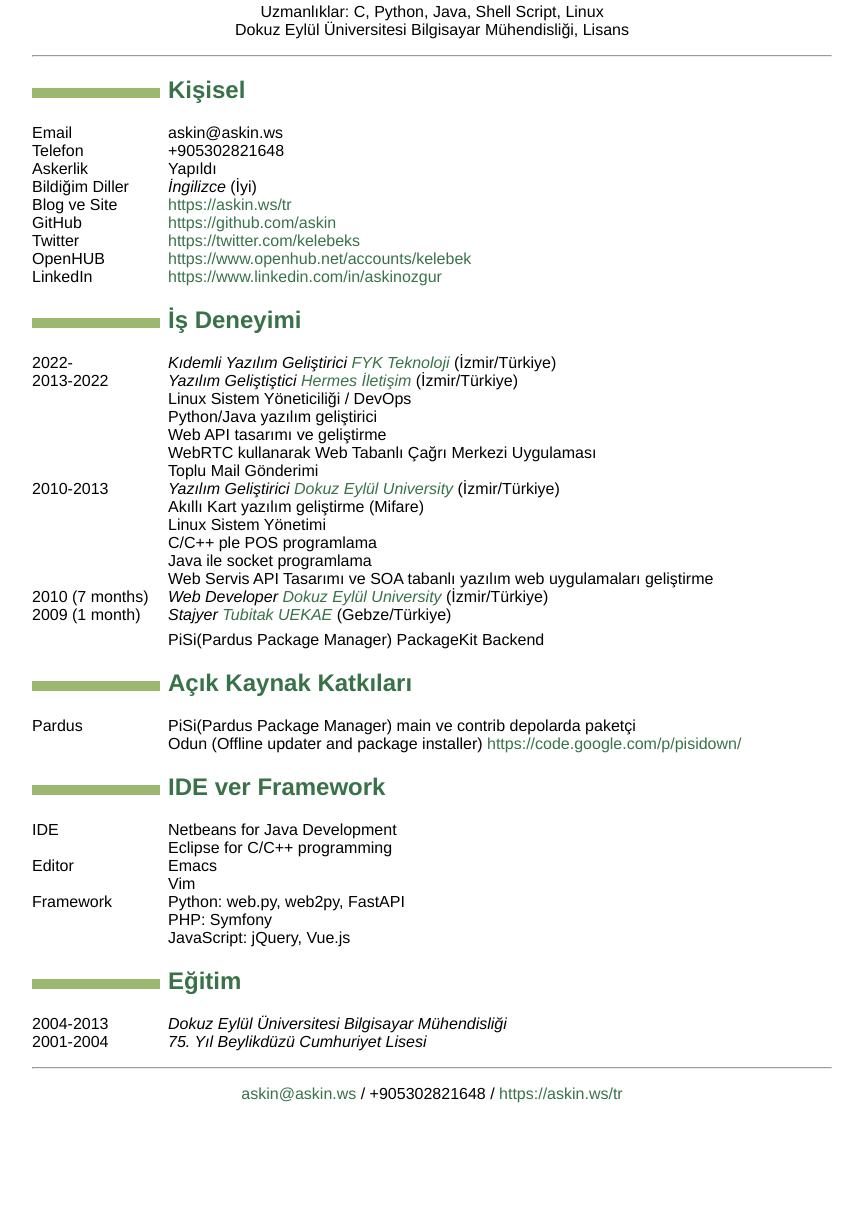
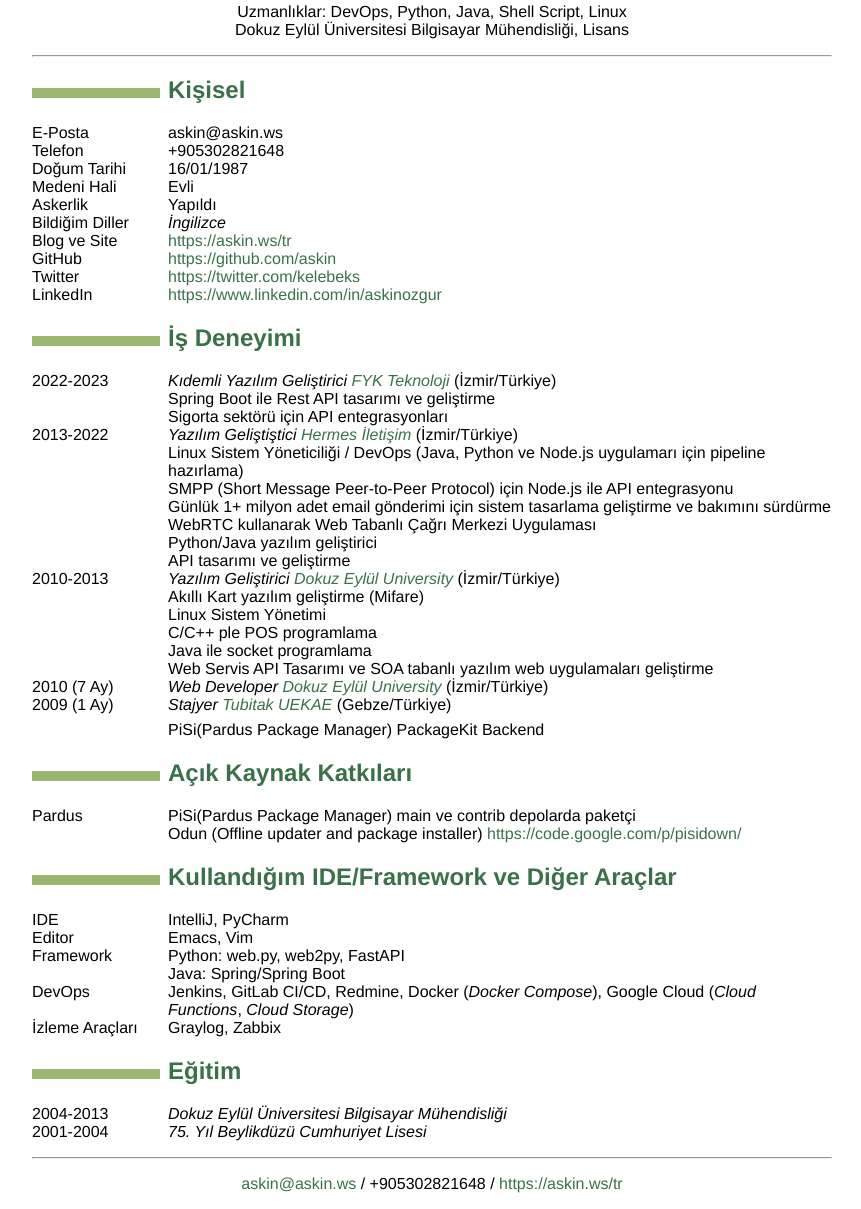
Before and after one commit to askin/resume, a plain HTML site: page index-tr.html in a window 1280 px wide. Shown: the part 122-1331 px from the top of the page, without its empty margins (208-1069 px from the left). Before the commit the page ends 1241 px from the top, so only its background shows below. Drawn offline with Linux system fonts and the light colour scheme.

Commit message:
Update resume

```diff
--- a/index-tr.html
+++ b/index-tr.html
@@ -5,11 +5,13 @@
   <meta name="generator" content="pandoc" />
   <meta name="viewport" content="width=device-width, initial-scale=1.0, user-scalable=yes" />
   <title>Aşkın Özgür</title>
-  <style type="text/css">
-      code{white-space: pre-wrap;}
-      span.smallcaps{font-variant: small-caps;}
-      span.underline{text-decoration: underline;}
-      div.column{display: inline-block; vertical-align: top; width: 50%;}
+  <style>
+    code{white-space: pre-wrap;}
+    span.smallcaps{font-variant: small-caps;}
+    span.underline{text-decoration: underline;}
+    div.column{display: inline-block; vertical-align: top; width: 50%;}
+    div.hanging-indent{margin-left: 1.5em; text-indent: -1.5em;}
+    ul.task-list{list-style: none;}
   </style>
   <link rel="stylesheet" href="style.css" />
 </head>
@@ -19,23 +21,29 @@
 </header>
 <hr />
 <blockquote>
-<p>Uzmanlıklar: C, Python, Java, Shell Script, Linux<br />
+<p>Uzmanlıklar: DevOps, Python, Java, Shell Script, Linux<br />
 Dokuz Eylül Üniversitesi Bilgisayar Mühendisliği, Lisans</p>
 </blockquote>
 <hr />
 <h2 id="kişisel">Kişisel</h2>
 <dl>
-<dt>Email</dt>
+<dt>E-Posta</dt>
 <dd>askin@askin.ws
 </dd>
 <dt>Telefon</dt>
 <dd>+905302821648
 </dd>
+<dt>Doğum Tarihi</dt>
+<dd>16/01/1987
+</dd>
+<dt>Medeni Hali</dt>
+<dd>Evli
+</dd>
 <dt>Askerlik</dt>
 <dd>Yapıldı
 </dd>
 <dt>Bildiğim Diller</dt>
-<dd><em>İngilizce</em> (İyi)
+<dd><em>İngilizce</em>
 </dd>
 <dt>Blog ve Site</dt>
 <dd><a href="https://askin.ws/tr">https://askin.ws/tr</a>
@@ -46,30 +54,33 @@ Dokuz Eylül Üniversitesi Bilgisayar Mühendisliği, Lisans</p>
 <dt>Twitter</dt>
 <dd><a href="https://twitter.com/kelebeks">https://twitter.com/kelebeks</a>
 </dd>
-<dt>OpenHUB</dt>
-<dd><a href="https://www.openhub.net/accounts/kelebek">https://www.openhub.net/accounts/kelebek</a>
-</dd>
 <dt>LinkedIn</dt>
 <dd><a href="https://www.linkedin.com/in/askinozgur">https://www.linkedin.com/in/askinozgur</a>
 </dd>
 </dl>
 <h2 id="iş-deneyimi">İş Deneyimi</h2>
 <dl>
-<dt>2022-</dt>
+<dt>2022-2023</dt>
 <dd><em>Kıdemli Yazılım Geliştirici <a href="https://fykmobile.com/" title="FYK Teknoloji">FYK Teknoloji</a></em> (İzmir/Türkiye)
+</dd>
+<dd>Spring Boot ile Rest API tasarımı ve geliştirme
+</dd>
+<dd>Sigorta sektörü için API entegrasyonları
 </dd>
 <dt>2013-2022</dt>
 <dd><em>Yazılım Geliştiştici <a href="http://www.hermesiletisim.net">Hermes İletişim</a></em> (İzmir/Türkiye)
 </dd>
-<dd>Linux Sistem Yöneticiliği / DevOps
+<dd>Linux Sistem Yöneticiliği / DevOps (Java, Python ve Node.js uygulamarı için pipeline hazırlama)
+</dd>
+<dd>SMPP (Short Message Peer-to-Peer Protocol) için Node.js ile API entegrasyonu
+</dd>
+<dd>Günlük 1+ milyon adet email gönderimi için sistem tasarlama geliştirme ve bakımını sürdürme
+</dd>
+<dd>WebRTC kullanarak Web Tabanlı Çağrı Merkezi Uygulaması
 </dd>
 <dd>Python/Java yazılım geliştirici
 </dd>
-<dd>Web API tasarımı ve geliştirme
-</dd>
-<dd>WebRTC kullanarak Web Tabanlı Çağrı Merkezi Uygulaması
-</dd>
-<dd>Toplu Mail Gönderimi
+<dd>API tasarımı ve geliştirme
 </dd>
 <dt>2010-2013</dt>
 <dd><em>Yazılım Geliştirici <a href="http://www.deu.edu.tr">Dokuz Eylül University</a></em> (İzmir/Türkiye)
@@ -84,10 +95,10 @@ Dokuz Eylül Üniversitesi Bilgisayar Mühendisliği, Lisans</p>
 </dd>
 <dd>Web Servis API Tasarımı ve SOA tabanlı yazılım web uygulamaları geliştirme
 </dd>
-<dt>2010 (7 months)</dt>
+<dt>2010 (7 Ay)</dt>
 <dd><em>Web Developer <a href="http://www.deu.edu.tr">Dokuz Eylül University</a></em> (İzmir/Türkiye)
 </dd>
-<dt>2009 (1 month)</dt>
+<dt>2009 (1 Ay)</dt>
 <dd><p><em>Stajyer <a href="http://www.uekae.tubitak.gov.tr/">Tubitak UEKAE</a></em> (Gebze/Türkiye)</p>
 <p>PiSi(Pardus Package Manager) PackageKit Backend</p>
 </dd>
@@ -100,24 +111,24 @@ Dokuz Eylül Üniversitesi Bilgisayar Mühendisliği, Lisans</p>
 <dd>Odun (Offline updater and package installer) <a href="https://code.google.com/p/pisidown/">https://code.google.com/p/pisidown/</a>
 </dd>
 </dl>
-<h2 id="ide-ver-framework">IDE ver Framework</h2>
+<h2 id="kullandığım-ideframework-ve-diğer-araçlar">Kullandığım IDE/Framework ve Diğer Araçlar</h2>
 <dl>
 <dt>IDE</dt>
-<dd>Netbeans for Java Development
-</dd>
-<dd>Eclipse for C/C++ programming
+<dd>IntelliJ, PyCharm
 </dd>
 <dt>Editor</dt>
-<dd>Emacs
-</dd>
-<dd>Vim
+<dd>Emacs, Vim
 </dd>
 <dt>Framework</dt>
 <dd>Python: web.py, web2py, FastAPI
 </dd>
-<dd>PHP: Symfony
+<dd>Java: Spring/Spring Boot
 </dd>
-<dd>JavaScript: jQuery, Vue.js
+<dt>DevOps</dt>
+<dd>Jenkins, GitLab CI/CD, Redmine, Docker (<em>Docker Compose</em>), Google Cloud (<em>Cloud Functions</em>, <em>Cloud Storage</em>)
+</dd>
+<dt>İzleme Araçları</dt>
+<dd>Graylog, Zabbix
 </dd>
 </dl>
 <h2 id="eğitim">Eğitim</h2>
```
Also changed, not shown: index.html (+17 -9 lines), index.txt, 3 other files.
